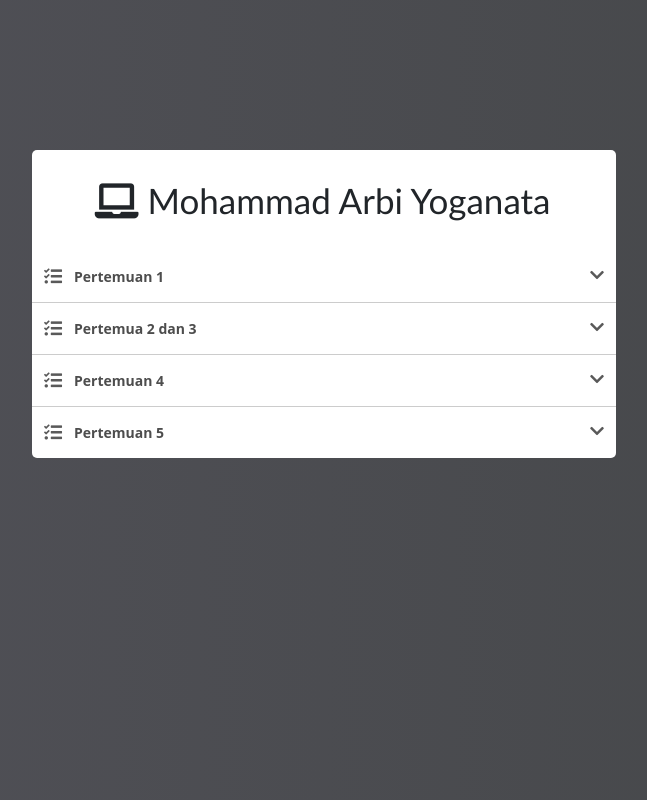
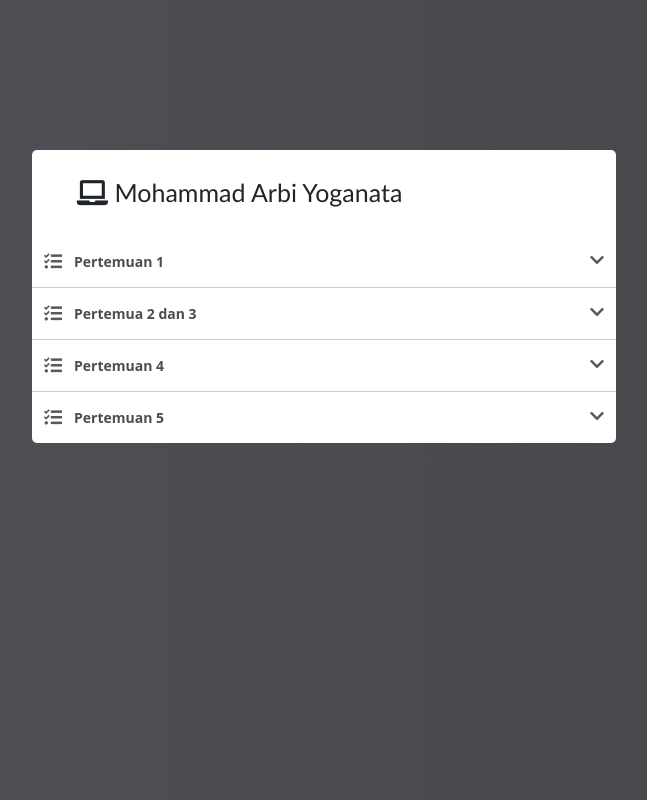
Before and after one commit to Yoganataa/praktikum_desweb, a plain HTML site: page index.html in a window 1280 px wide. Shown: the whole page, without its empty margins (316-963 px from the left). Drawn offline with nearby package versions, Linux system fonts and the light colour scheme.

Commit message:
Update index.html

```diff
--- a/index.html
+++ b/index.html
@@ -143,7 +143,7 @@
        <div class="container">
 
         <ul id="accordion" class="accordion"><br>
-        <div style="font-size: 35px; font-family:'Gill Sans', 'Gill Sans MT', Calibri, 'Trebuchet MS', sans-serif;">&nbsp;&nbsp;&nbsp;&nbsp;&nbsp;&nbsp;&nbsp;<i class="fa fa-laptop"></i> Mohammad Arbi Yoganata</div><br>
+        <div style="font-size: 25px; font-family:'Gill Sans', 'Gill Sans MT', Calibri, 'Trebuchet MS', sans-serif;">&nbsp;&nbsp;&nbsp;&nbsp;&nbsp;&nbsp;&nbsp;<i class="fa fa-laptop"></i> Mohammad Arbi Yoganata</div><br>
         <li>
             <div class="link"><i class="fa fa-tasks"></i>Pertemuan 1<i class="fa fa-chevron-down"></i></div>
             <ul class="submenu">
```
